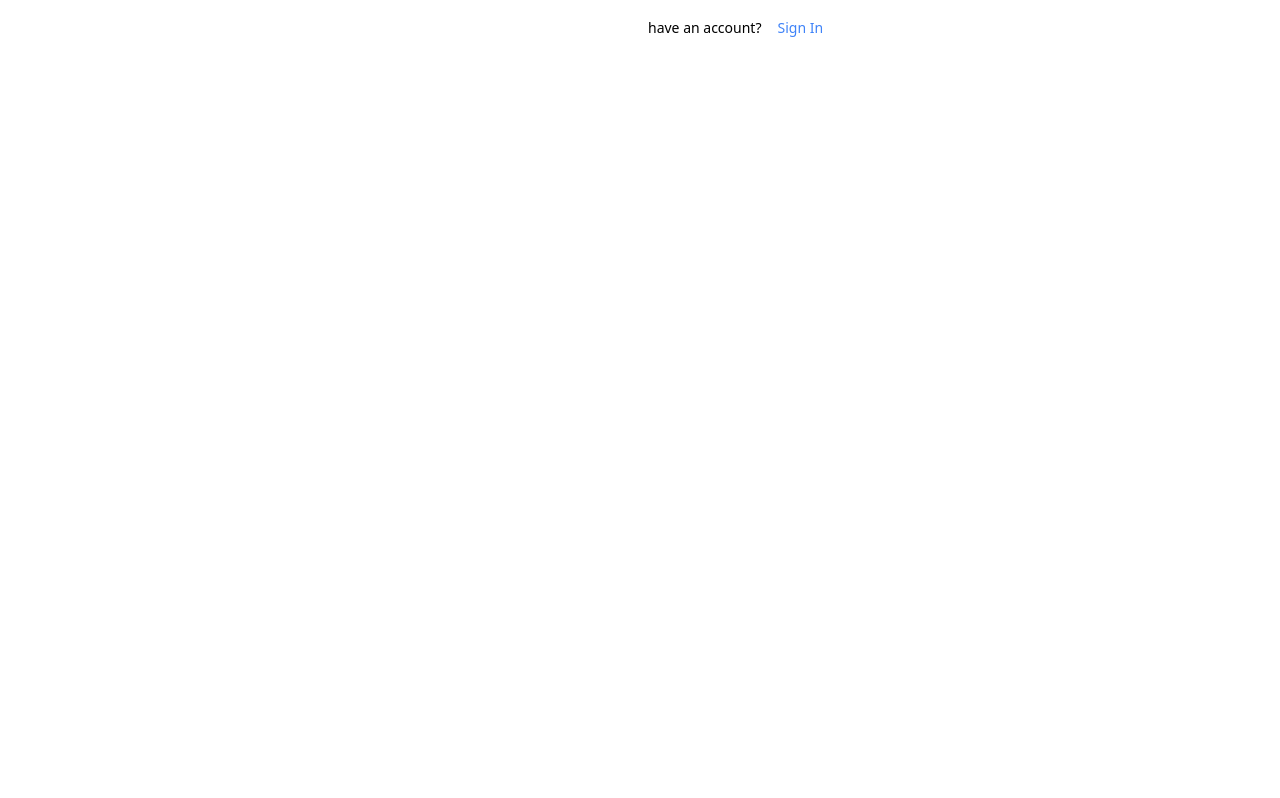
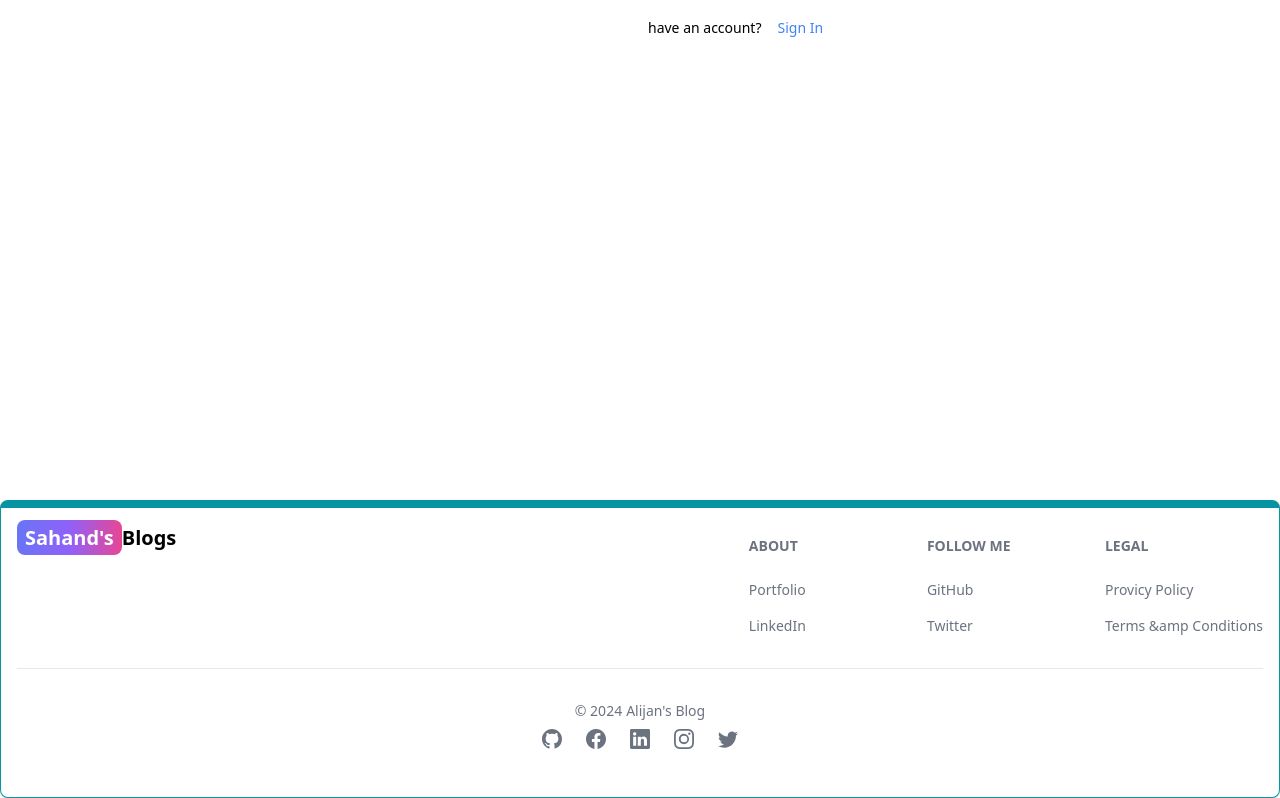
Before and after one commit to rahimialijan/Mern-Blog-App, a React (Vite) app in the folder client/: page /sign-up in a window 1280 px wide. Shown: the part 444-1242 px from the top of the page. Before the commit the page ends 944 px from the top, so only its background shows below. Built offline with nearby package versions, Linux system fonts and the light colour scheme.

Commit message:
create footer

```diff
--- a/client/src/App.tsx
+++ b/client/src/App.tsx
@@ -6,6 +6,7 @@
 import SignUp from "./pages/SignUp";
 import Project from "./pages/Project";
 import Header from "./Components/Header";
+import  FooterCom  from "./Components/FooterCom";
 
 function App() {
   return (
@@ -19,6 +20,7 @@
         <Route path="/sign-up" element={<SignUp />} />
         <Route path="/projects" element={<Project />} />
       </Routes>
+      <FooterCom/>
     </BrowserRouter>
   );
 }
--- /dev/null
+++ b/client/src/Components/FooterCom.tsx
@@ -0,0 +1,110 @@
+import { Footer } from "flowbite-react";
+import { Link } from "react-router-dom";
+import {
+  BsFacebook,
+  BsGithub,
+  BsInstagram,
+  BsLinkedin,
+  BsTwitter,
+} from "react-icons/bs";
+
+function FooterCom() {
+  return (
+    <Footer className="border border-t-8 border-teal-500 p-4">
+      <div className="w-full max-w-7xl mx-auto">
+        <div className="grid w-full justify-between sm:flex md:grid-cols-1">
+          <div>
+            <Link
+              to="/"
+              className="self-center whitespace-nowrap text-lg sm:text-xl font-semibold dark:text-white"
+            >
+              <span className="px-2 py-1 bg-gradient-to-r from-indigo-500 via-purple-500 to-pink-500 rounded-lg text-white">
+                Sahand's
+              </span>
+              Blogs
+            </Link>
+          </div>
+          <div className="grid grid-cols-2 gap-3 sm:gap-5 sm:grid-cols-3 mt-4 sm:mt-3">
+            <div>
+              <Footer.Title title="About" />
+              <Footer.LinkGroup col>
+                <Footer.Link
+                  href="https://alijanrahimi.netlify.app/"
+                  target="_blank"
+                  rel="noopener noreferrer"
+                >
+                  Portfolio
+                </Footer.Link>
+                <Footer.Link
+                  href="https://github.com/rahimialijan"
+                  target="_blank"
+                  rel="noopener noreferrer"
+                >
+                  LinkedIn
+                </Footer.Link>
+              </Footer.LinkGroup>
+            </div>
+            <div>
+              <Footer.Title title="Follow Me" />
+              <Footer.LinkGroup col>
+                <Footer.Link
+                  href="https://github.com/rahimialijan"
+                  target="_blank"
+                  rel="noopener noreferrer"
+                >
+                  GitHub
+                </Footer.Link>
+                <Footer.Link
+                  href="https://x.com/AlijanRahimi10"
+                  target="_blank"
+                  rel="noopener noreferrer"
+                >
+                  Twitter
+                </Footer.Link>
+              </Footer.LinkGroup>
+            </div>
+            <div>
+              <Footer.Title title="Legal" />
+              <Footer.LinkGroup col>
+                <Footer.Link href="#">Provicy Policy</Footer.Link>
+                <Footer.Link href="#">Terms &amp Conditions</Footer.Link>
+              </Footer.LinkGroup>
+            </div>
+          </div>
+        </div>
+        <Footer.Divider />
+        <div className="w-full flex justify-between items-center sm:flex-col mb-8">
+          <Footer.Copyright
+            href="#"
+            year={new Date().getFullYear()}
+            by="Alijan's Blog"
+          />
+          <div className="flex sm:justify-center gap-6  sm:mt-2 ">
+            <Footer.Icon
+              href="https://github.com/rahimialijan"
+              icon={BsGithub}
+            />
+            <Footer.Icon
+              href="https://www.facebook.com/alijanrahimi24"
+              icon={BsFacebook}
+            />
+            <Footer.Icon
+              href="https://www.linkedin.com/in/alijan-rahimi-18389ab3/"
+              icon={BsLinkedin}
+            />
+            <Footer.Icon
+              href="https://www.instagram.com/alijanrahimi24/"
+              icon={BsInstagram}
+            />
+            <Footer.Icon
+              href="https://twitter.com/AlijanRahimi10"
+              icon={BsTwitter}
+            />
+          </div>
+        </div>
+      </div>
+    </Footer>
+  );
+}
+
+export default FooterCom;
--- a/client/src/pages/SignUp.tsx
+++ b/client/src/pages/SignUp.tsx
@@ -1,5 +1,5 @@
-import axios, {AxiosResponse } from "axios";
-import { Button, Label, TextInput } from "flowbite-react";
+import axios, {  AxiosResponse } from "axios";
+import { Alert, Button, Label, Spinner, TextInput } from "flowbite-react";
 import { useState } from "react";
 import { Link } from "react-router-dom";
 
@@ -9,13 +9,15 @@
   password: string;
 }
 
-interface signUpResponseType{
+
+interface signUpResponseType {
   message: string;
+  success: boolean;
   user?: {
     id: string;
     username: string;
     email: string;
-  }
+  };
 }
 
 function singUp() {
@@ -23,23 +25,42 @@
     username: "",
     email: "",
     password: "",
-  })
+  });
+  const [errorMessage, setErrorMessage] = useState<string | null>(null);
+  const [loading, setLoading] = useState<boolean>(false);
 
   const handleChange = (e: React.ChangeEvent<HTMLInputElement>) => {
-    setFormData({ ...fromData, [e.target.id]: e.target.value })
-  }
-const submitHandler = async (e: React.FormEvent<HTMLFormElement>):Promise<void>=> {
-   e.preventDefault()
-  try {
-   const res: AxiosResponse<signUpResponseType> = await axios.post('/api/auth/signup', fromData, {
-    headers: { "Content-Type": "application/json" }
-   })
-   console.log(res.data)
-  }
-  catch (error) {
-    console.log(error)
-  }
-}
+    setFormData({ ...fromData, [e.target.id]: e.target.value.trim() });
+  };
+  const submitHandler = async (
+    e: React.FormEvent<HTMLFormElement>
+  ): Promise<void> => {
+    e.preventDefault();
+    if (!fromData.username || !fromData.email || !fromData.password) {
+      setErrorMessage("Please fill all the fields");
+      return;
+    }
+    try {
+      setLoading(true);
+      setErrorMessage(null);
+      const res: AxiosResponse<signUpResponseType> = await axios.post(
+        "/api/auth/signup",
+        fromData,
+        {
+          headers: { "Content-Type": "application/json" },
+        }
+      );
+      console.log(res.data);
+      setLoading(false);
+    }catch (error: any ) {
+      if (error.response && error.response.data) {
+        setErrorMessage((error.response.data as { message: string }).message);
+      } else {
+        setErrorMessage("An unexpected error occurred.");
+      }
+      setLoading(false);
+    }
+  };
 
   return (
     <div className="mt-20 min-h-screen ">
@@ -60,21 +81,58 @@
           <form className="flex flex-col gap-4" onSubmit={submitHandler}>
             <div>
               <Label htmlFor="username" value="Username" />
-              <TextInput id="username" type="text" placeholder="Username" onChange={handleChange} />
+              <TextInput
+                id="username"
+                type="text"
+                placeholder="Username"
+                onChange={handleChange}
+              />
             </div>
             <div>
               <Label htmlFor="email" value="Email" />
-              <TextInput id="email" type="email" placeholder="Email" onChange={handleChange} />
+              <TextInput
+                id="email"
+                type="email"
+                placeholder="Email"
+                onChange={handleChange}
+              />
             </div>
             <div>
               <Label htmlFor="password" value="Password" />
-              <TextInput id="password" type="password" placeholder="Password" onChange={handleChange}  />
+              <TextInput
+                id="password"
+                type="password"
+                placeholder="Password"
+                onChange={handleChange}
+              />
             </div>
-            <Button gradientDuoTone="purpleToPink" type="submit">Sign Up</Button>
+            <Button
+              gradientDuoTone="purpleToPink"
+              type="submit"
+              disabled={loading}
+            >
+              {loading ? (
+                <>
+                  <Spinner size="sm" />
+                  <span className="pl-3">loading..</span>
+                </>
+              ) : (
+                "Sign Up"
+              )}
+            </Button>
           </form>
           <div className="mt-5 flex gap-4 text-sm ">
-            <span > have an account?</span>
-            <Link to={'/sign-in'} className="text-blue-500 ">Sign In</Link>
+            <span> have an account?</span>
+            <Link to={"/sign-in"} className="text-blue-500 ">
+              Sign In
+            </Link>
+          </div>
+          <div>
+            {errorMessage && (
+              <Alert className="mt-5" color="failure">
+                {errorMessage}
+              </Alert>
+            )}
           </div>
         </div>
       </div>
```
